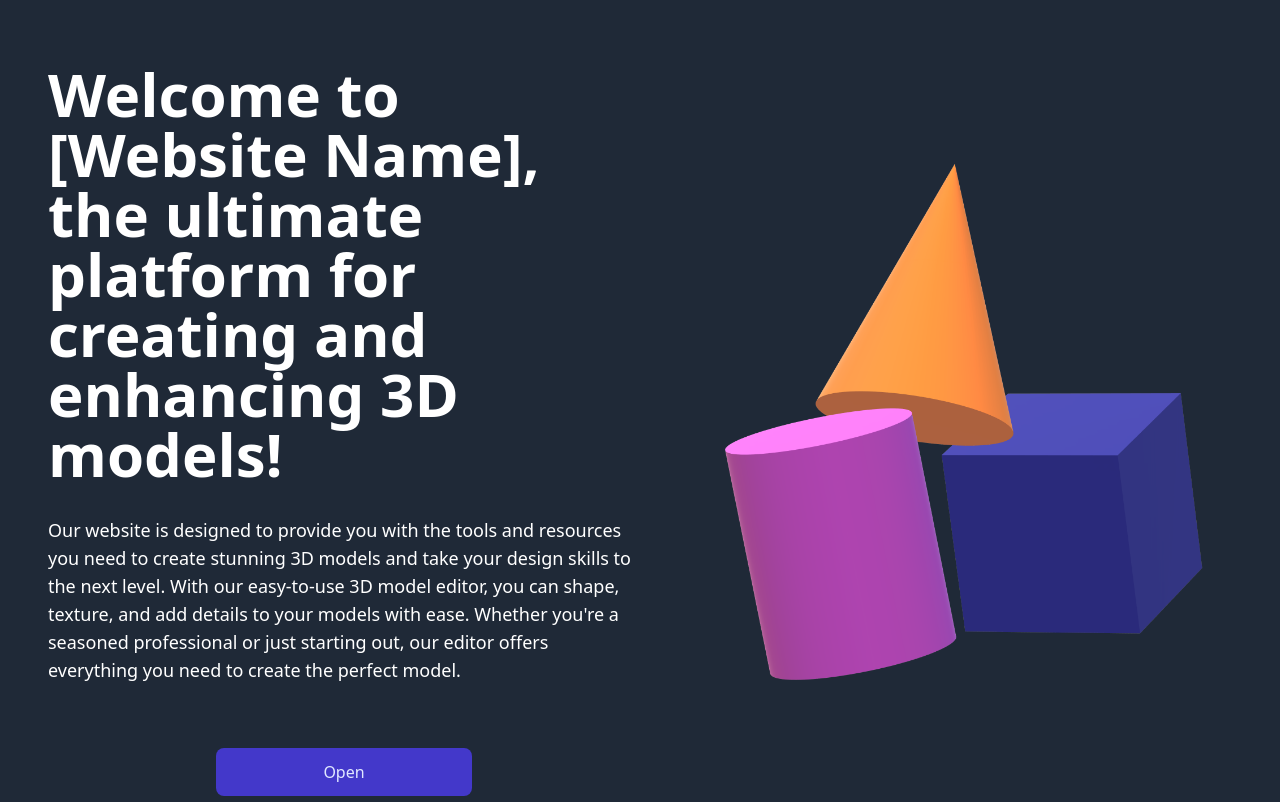
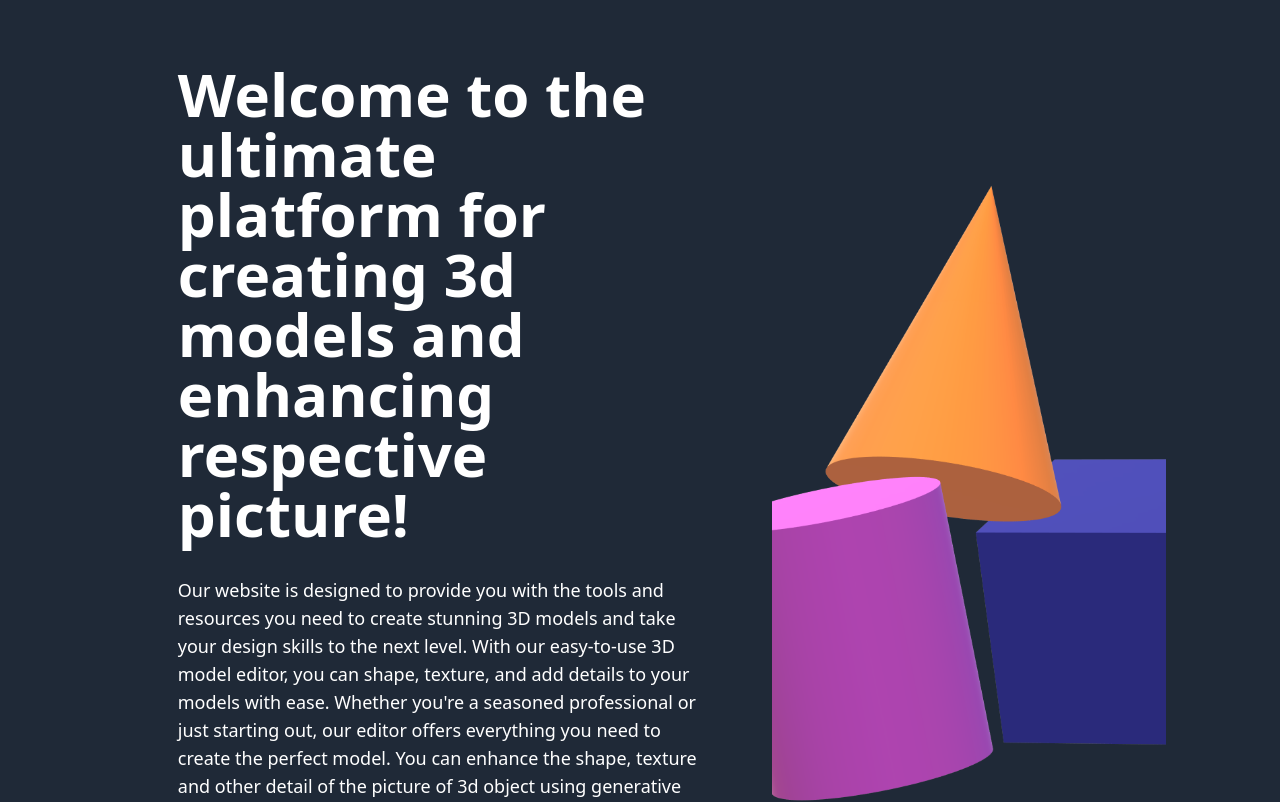
Before and after one commit to fazil47/warpspeed, a Next.js app: page / in a window 1280 px wide. Shown: the top 802 px of the page. Built offline with nearby package versions, Linux system fonts and the light colour scheme.

Commit message:
made changes to frontend

```diff
--- a/src/app/page.tsx
+++ b/src/app/page.tsx
@@ -60,21 +60,21 @@ export default function Home() {
 
       <SceneContainer>
         <section className="flex flex-row justify-evenly py-12 w-full px-12">
-          <div className="flex flex-col justify-center w-1/2">
-            <h1 className="flex justify-start  text-center md:text-left text-6xl font-bold py-4 text-white">
-              Welcome to [Website Name], the ultimate platform for creating and enhancing 3D models!
+          <div className="flex mr-0 flex-col justify-center w-1/2">
+            <h1 className="flex pl-16 justify-stretch text-center md:text-left text-6xl font-bold py-4 text-white">
+              Welcome to the ultimate platform for creating 3d models and enhancing respective picture!
             </h1>
-            <p className="flex justify-start  text-left text-lg py-4 text-white">
+            <p className=" flex pl-16 justify-stretch  text-left text-lg py-4 text-white">
               Our website is designed to provide you with the tools and resources you need to create stunning 3D models
               and take your design skills to the next level. With our easy-to-use 3D model editor, you can shape, texture,
               and add details to your models with ease. Whether you're a seasoned professional or just starting out, our
-              editor offers everything you need to create the perfect model.
+              editor offers everything you need to create the perfect model. You can enhance the shape, texture and other detail of the picture of 3d object using generative AI, in our platform.
             </p>
             <div className="flex flex-col items-center justify-center" >
-            <button className="h-12 w-64 mt-12 px-5 m-2 text-indigo-100 transition-colors duration-150 bg-indigo-700 rounded-lg focus:shadow-outline hover:bg-indigo-800">Open</button>
+            <button className="h-12 w-64 mt-12 px-5 m-2 text-indigo-100 transition-colors duration-150 bg-indigo-700 rounded-lg focus:shadow-outline hover:bg-indigo-800">Start</button>
             </div>
           </div>
-          <div className="w-1/2">
+          <div className="w-1/3">
             <Image
               src="/hahaha.png"
               alt="3D image"
```
